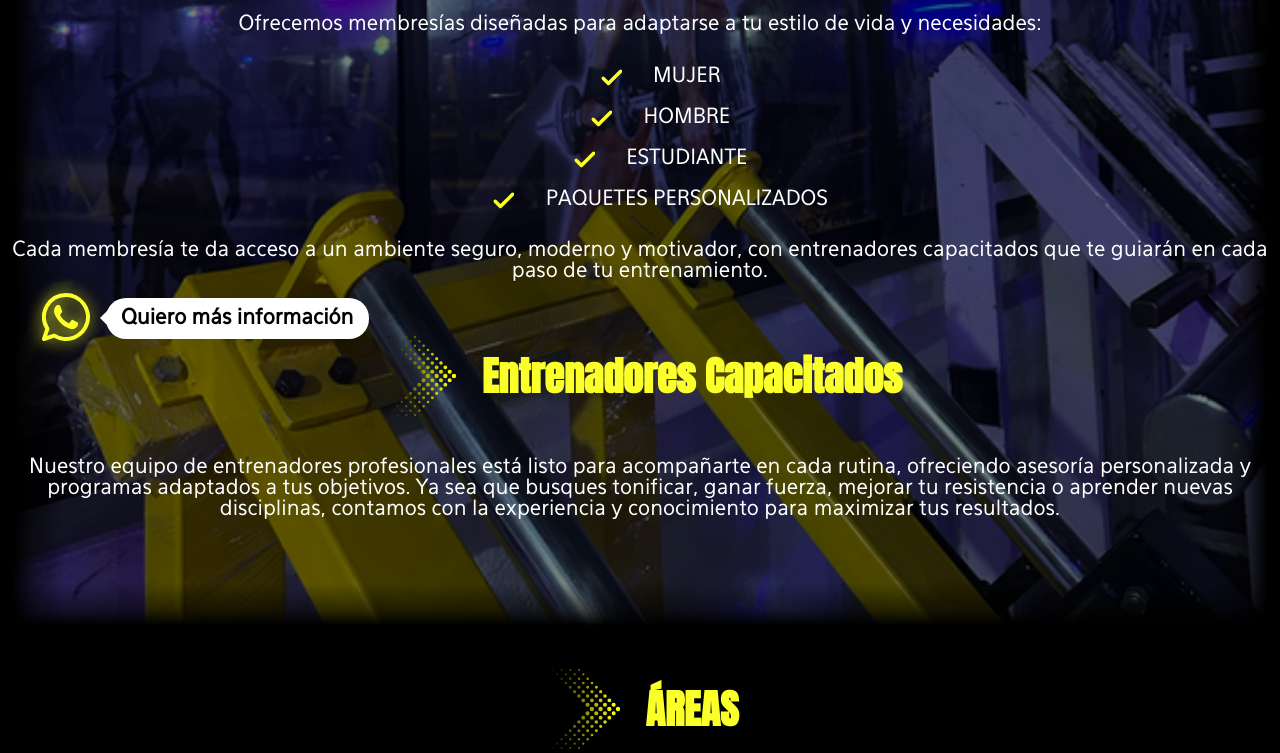
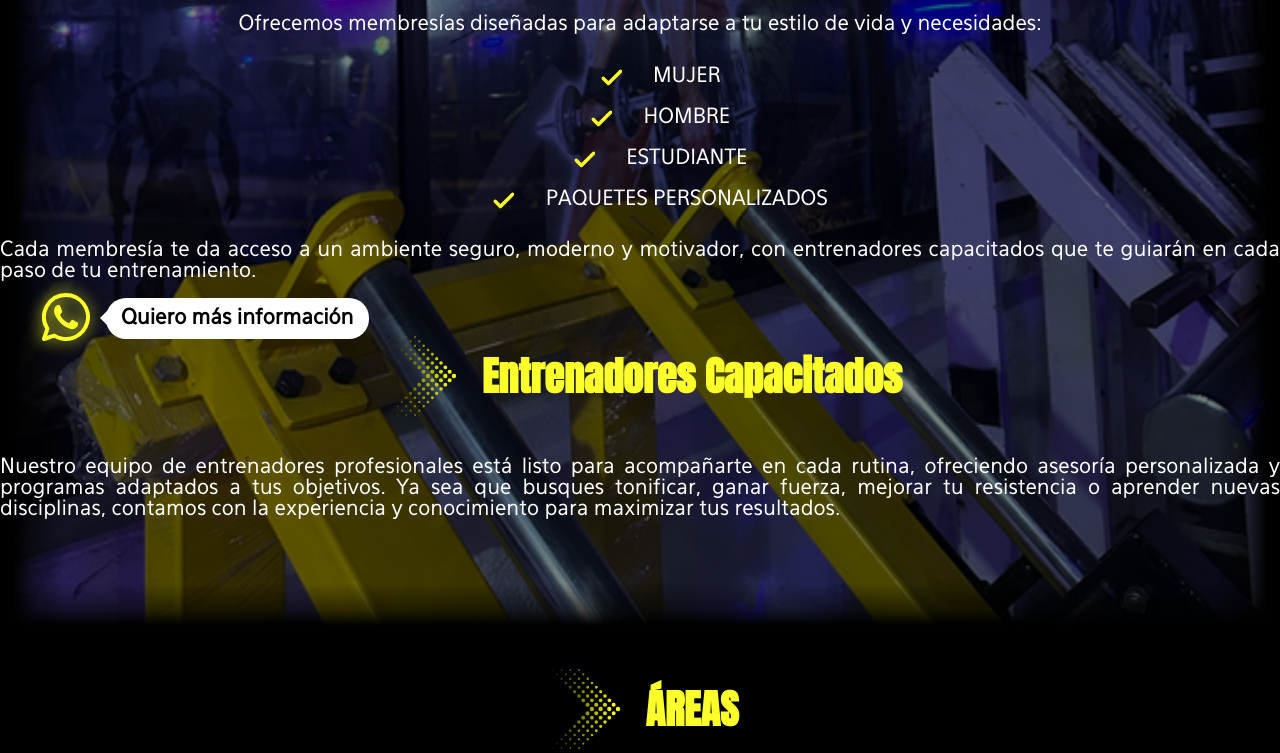
Before and after one commit to Tata-fck/gym-atenas-proyecto, a PHP site: page /gym-atenas-proyecto/public/gym-atenas/servicios.php in a window 1280 px wide. Shown: the part 417-1170 px from the top of the page. Run offline with PHP 8.4, Linux system fonts and the light colour scheme.

Commit message:
Justificacion de texto

```diff
--- a/public/gym-atenas/css/nosotros.css
+++ b/public/gym-atenas/css/nosotros.css
@@ -60,6 +60,7 @@
 .seccion-nosotros p,
 .seccion-nosotros ul{
   font-family: avenir;
+  text-align: justify;
 }
 
 .seccion-nosotros p {
--- a/public/gym-atenas/css/servicios.css
+++ b/public/gym-atenas/css/servicios.css
@@ -83,6 +83,10 @@
   background-size: 5rem 5rem;
   width: 5.5rem;
   height: 5rem;
+}
+
+.parrafo-justificado {
+  text-align: justify;
 }
 
 .texto p,
--- a/public/gym-atenas/servicios.php
+++ b/public/gym-atenas/servicios.php
@@ -25,10 +25,10 @@ include(SHARED_PATH . "/elementos/head-vcard/head.php");
                     <li>ESTUDIANTE</li>
                     <li>PAQUETES PERSONALIZADOS</li>
                 </ul>
-                <p>Cada membresía te da acceso a un ambiente seguro, moderno y motivador,
+                <p class="parrafo-justificado">Cada membresía te da acceso a un ambiente seguro, moderno y motivador,
                     con entrenadores capacitados que te guiarán en cada paso de tu entrenamiento.</p>
                 <h2><span></span>Entrenadores Capacitados</h2>
-                <p>Nuestro equipo de entrenadores profesionales está listo para acompañarte en cada rutina,
+                <p class="parrafo-justificado">Nuestro equipo de entrenadores profesionales está listo para acompañarte en cada rutina,
                     ofreciendo asesoría personalizada y programas adaptados a tus objetivos.
                     Ya sea que busques tonificar, ganar fuerza, mejorar tu resistencia o aprender nuevas
                     disciplinas, contamos con la experiencia y conocimiento para maximizar tus resultados.</p>
```
